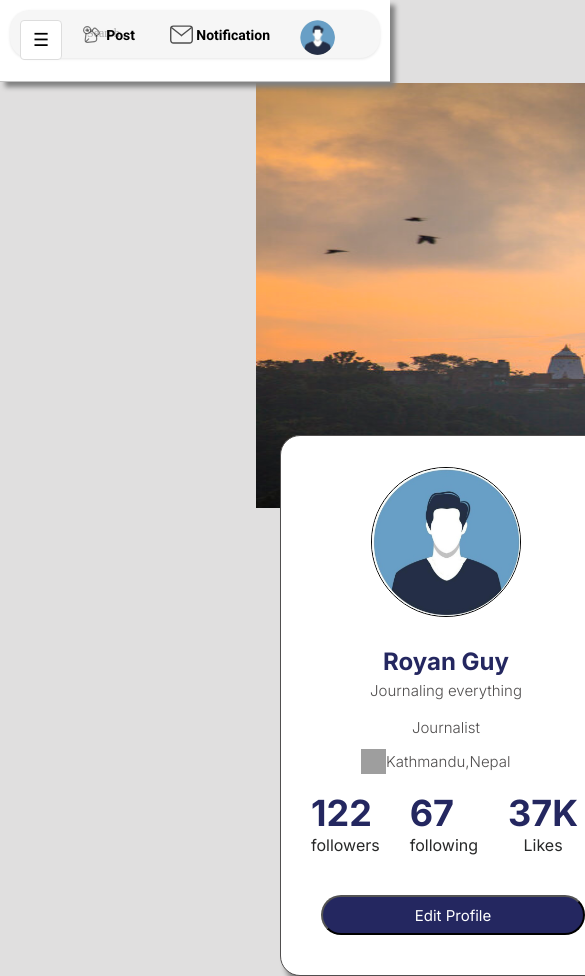
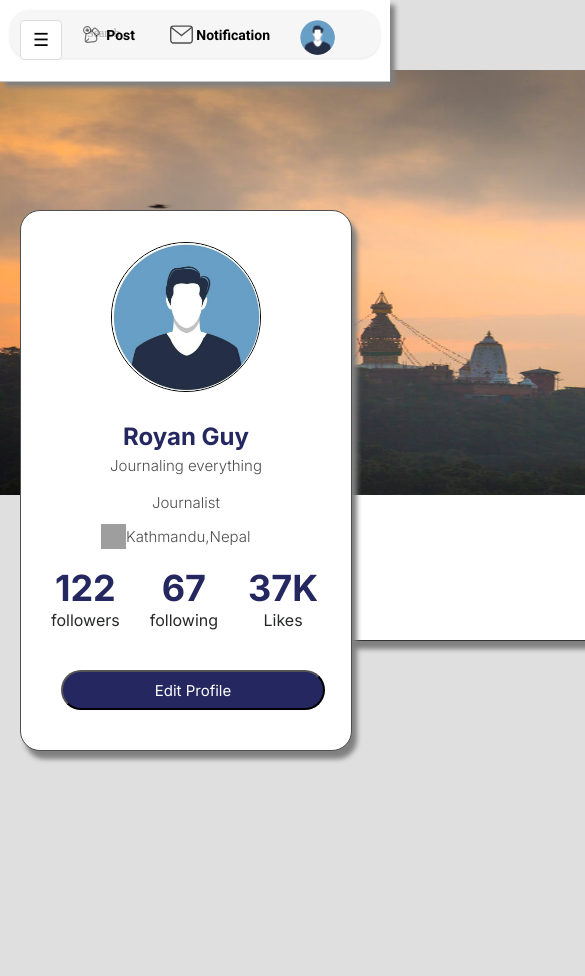
Before and after one commit to rezenn/GuffGuthi, a React (Vite) app in the folder GuffGuthi/: page /viewProfilePage in a window 390 px wide. Shown: the top 976 px of the page, 585 px wide, since content can reach past the window. After the commit the page ends 844 px from the top, so only its background shows below. Built offline with nearby package versions, Linux system fonts and the light colour scheme; grey boxes are pictures that could not be loaded; a web font is replaced by a local one.

Commit message:
View Profile REsponsive

```diff
--- a/GuffGuthi/src/pages/viewProfile.module.css
+++ b/GuffGuthi/src/pages/viewProfile.module.css
@@ -1,10 +1,16 @@
-body {}
+body {
+    margin: 0;
+    padding: 0;
+    font-family: Arial, sans-serif;
+    box-sizing: border-box;
+}
 
 .container {
     display: grid;
     grid-template-rows: auto 1fr;
     grid-template-columns: 1fr;
     position: absolute;
+    width: 100%;
 }
 
 .coverImg {
@@ -15,7 +21,7 @@ body {}
     left: 0;
     position: absolute;
     background-size: cover;
-
+    width: calc(100% - 256px);
 }
 
 .profileAndPost {
@@ -33,10 +39,63 @@ body {}
     margin: 175px 0 0 250px;
     z-index: 2;
     display: block;
-
-
 }
 
 .viewPost {
     margin: 250px 0 0 350px;
 }
+
+/* Responsive Design for Tablets (768px and below) */
+@media (max-width: 768px) {
+    .coverImg {
+        margin: 70px 0 0 0;
+        position: relative;
+        width: 100%;
+        height: 150px;
+    }
+
+    .profileAndPost {
+        grid-template-columns: 1fr;
+        grid-gap: 10px;
+        position: relative;
+        top: 0;
+        left: 0;
+        padding: 20px;
+    }
+
+    .profile {
+        margin: 0 auto;
+        text-align: center;
+        width: 90%;
+    }
+
+    .viewPost {
+        margin: 20px auto 0;
+        width: 90%;
+    }
+}
+
+/* Responsive Design for Mobile (480px and below) */
+@media (max-width: 480px) {
+    .coverImg {
+        height: 120px;
+    }
+
+    .profileAndPost {
+        grid-template-columns: 1fr;
+        grid-gap: 10px;
+        top: 0;
+        padding: 10px;
+    }
+
+    .profile {
+        margin: 0 auto;
+        text-align: center;
+        width: 100%;
+    }
+
+    .viewPost {
+        margin: 10px auto 0;
+        width: 100%;
+    }
+}
```
